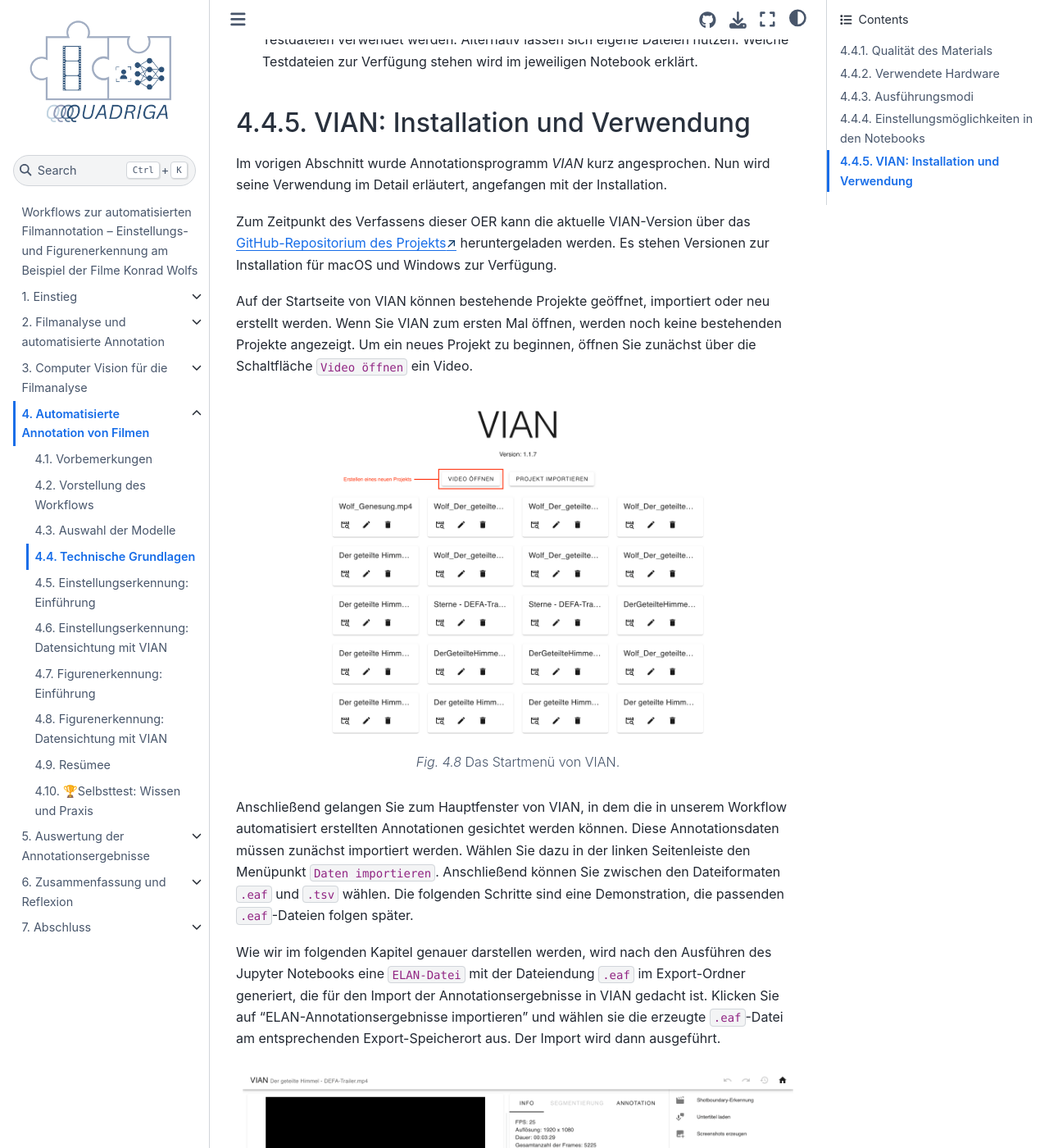
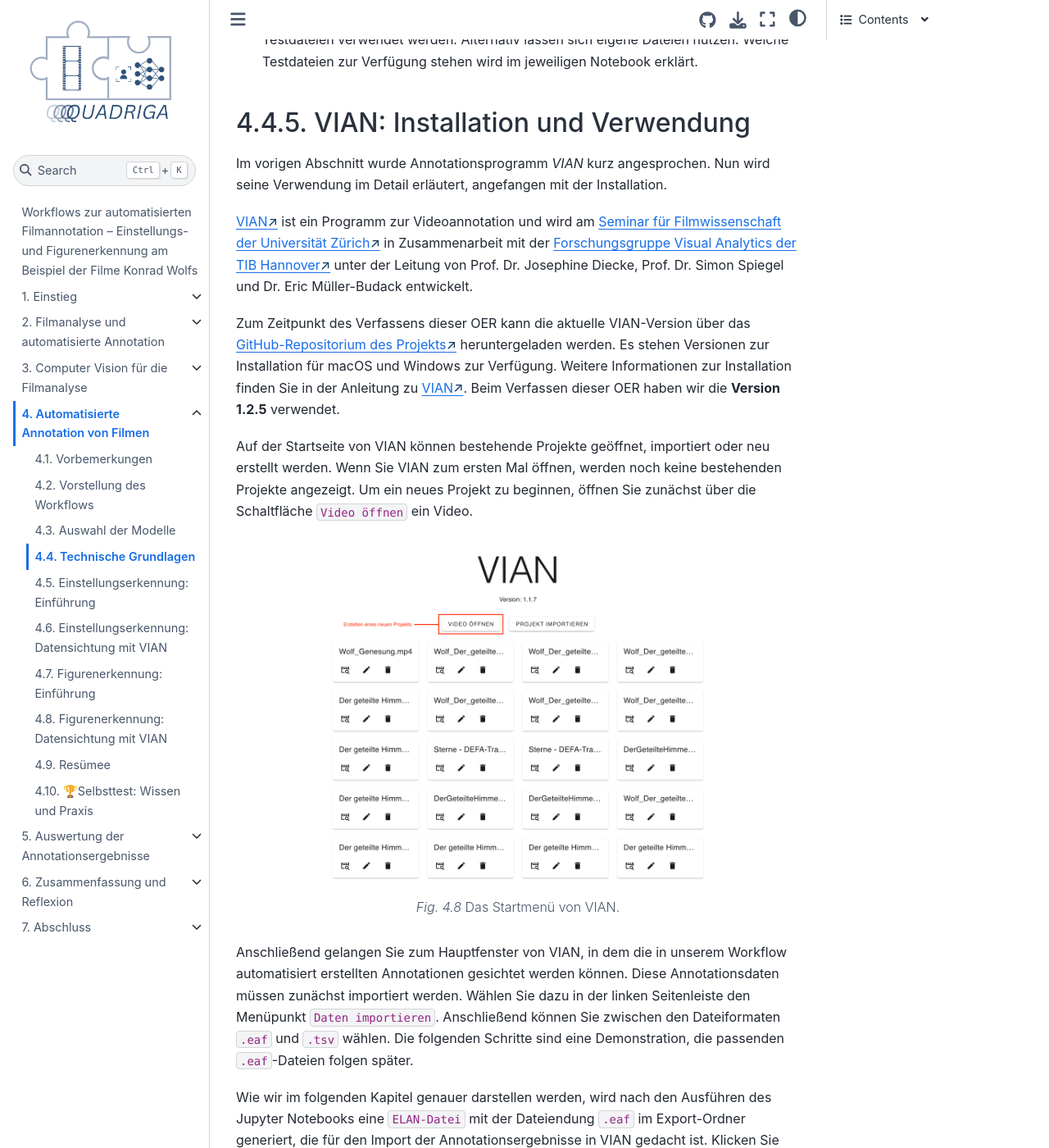
Before and after one commit to quadriga-dk/Bewegtes-Bild-Fallstudie-4, a Jupyter Book: the page built from annotation/technik.md, in a window 1280 px wide and 1400 px high, scrolled down 6038 px. Shown: the whole window at 82% size. Built offline with Jupyter Book 1.0.4 settings and Sphinx 7.4.7 and the Sphinx Book theme 1.1.4, drawn with Linux system fonts in a browser that asks for light colours; pages that are not in the unit, such as notebooks, are missing from menus; some of the changed text lies outside the part shown.

Commit message:
update file links; update VIAN intro

````diff
--- a/annotation/technik.md
+++ b/annotation/technik.md
@@ -100,7 +100,11 @@
 
 Im vorigen Abschnitt wurde Annotationsprogramm *VIAN* kurz angesprochen. Nun wird seine Verwendung im Detail erläutert, angefangen mit der Installation.
 
+
+<a href="https://www.film.uzh.ch/de/research/projects/cooperations/VIAN.html" class="external-link" target="_blank">VIAN</a> ist ein Programm zur Videoannotation und wird am <a href="https://www.film.uzh.ch/de.html" class="external-link" target="_blank">Seminar für Filmwissenschaft der Universität Zürich</a> in Zusammenarbeit mit der <a href="https://projects.tib.eu/viva/partner/" class="external-link" target="_blank">Forschungsgruppe Visual Analytics der TIB Hannover</a> unter der Leitung von Prof. Dr. Josephine Diecke, Prof. Dr. Simon Spiegel und Dr. Eric Müller-Budack entwickelt.
+
 Zum Zeitpunkt des Verfassens dieser OER kann die aktuelle VIAN-Version über das <a href="https://github.com/Movie-Analytics/VIAN/releases" class="external-link" target="_blank">GitHub-Repositorium des Projekts</a> heruntergeladen werden. Es stehen Versionen zur Installation für macOS und Windows zur Verfügung.
+Weitere Informationen zur Installation finden Sie in der Anleitung zu <a href="https://www.film.uzh.ch/de/research/projects/cooperations/VIAN.html" class="external-link" target="_blank">VIAN</a>. Beim Verfassen dieser OER haben wir die **Version 1.2.5** verwendet.
 
 Auf der Startseite von VIAN können bestehende Projekte geöffnet, importiert oder neu erstellt werden. Wenn Sie VIAN zum ersten Mal öffnen, werden noch keine bestehenden Projekte angezeigt. Um ein neues Projekt zu beginnen, öffnen Sie zunächst über die Schaltfläche `Video öffnen` ein Video.
 
@@ -117,6 +121,12 @@
 Anschließend gelangen Sie zum Hauptfenster von VIAN, in dem die in unserem Workflow automatisiert erstellten Annotationen gesichtet werden können. Diese Annotationsdaten müssen zunächst importiert werden. Wählen Sie dazu in der linken Seitenleiste den Menüpunkt `Daten importieren`. Anschließend können Sie zwischen den Dateiformaten `.eaf` und `.tsv` wählen. Die folgenden Schritte sind eine Demonstration, die passenden `.eaf`-Dateien folgen später.
 
 Wie wir im folgenden Kapitel genauer darstellen werden, wird nach den Ausführen des Jupyter Notebooks eine `ELAN-Datei` mit der Dateiendung `.eaf` im Export-Ordner generiert, die für den Import der Annotationsergebnisse in VIAN gedacht ist. Klicken Sie auf "ELAN-Annotationsergebnisse importieren" und wählen sie die erzeugte `.eaf`-Datei am entsprechenden Export-Speicherort aus. Der Import wird dann ausgeführt.
+
+```{margin}
+```{admonition} Hinweis
+:class: hinweis
+Die einzelnen Elemente von VIANs Bedienoberfläche lassen sich in ihrer Größe anpassen, indem man deren Rahmen verschiebt.
+```
 
 ```{figure} ../assets/annotation/VIAN_ImportMenu.png
 ---
@@ -152,7 +162,7 @@
 Das Segmentierungsmenü von VIAN.
 ```
 
-Diese VIAN-Funktionen sind ausreichend, um die Ergebnisse der automatisierten Annotation im Rahmen dieser OER zu sichten und zu überprüfen. VIAN bietet darüber hinaus weitere Funktionen, über die Sie sich in der offiziellen Dokumentation informieren können.
-**[Hier später Link hinzufügen]**
+
+Diese VIAN-Funktionen sind ausreichend, um die Ergebnisse der automatisierten Annotation im Rahmen dieser OER zu sichten und zu überprüfen. VIAN bietet darüber hinaus weitere Funktionen, über die Sie sich auf der <a href="https://vian.app/" class="external-link" target="_blank">offiziellen VIAN-Website</a> und in der dort verlinkten Dokumentation informieren können.
 
 Nach der Klärung dieser technischen Grundlagen folgt im nächsten Abschnitt die Vorstellung des Verfahrens zur Einstellungserkennung.
````
Also changed, not shown: annotation/einstellung_datensichtung.md (+2 -1 lines), 3 other files.
